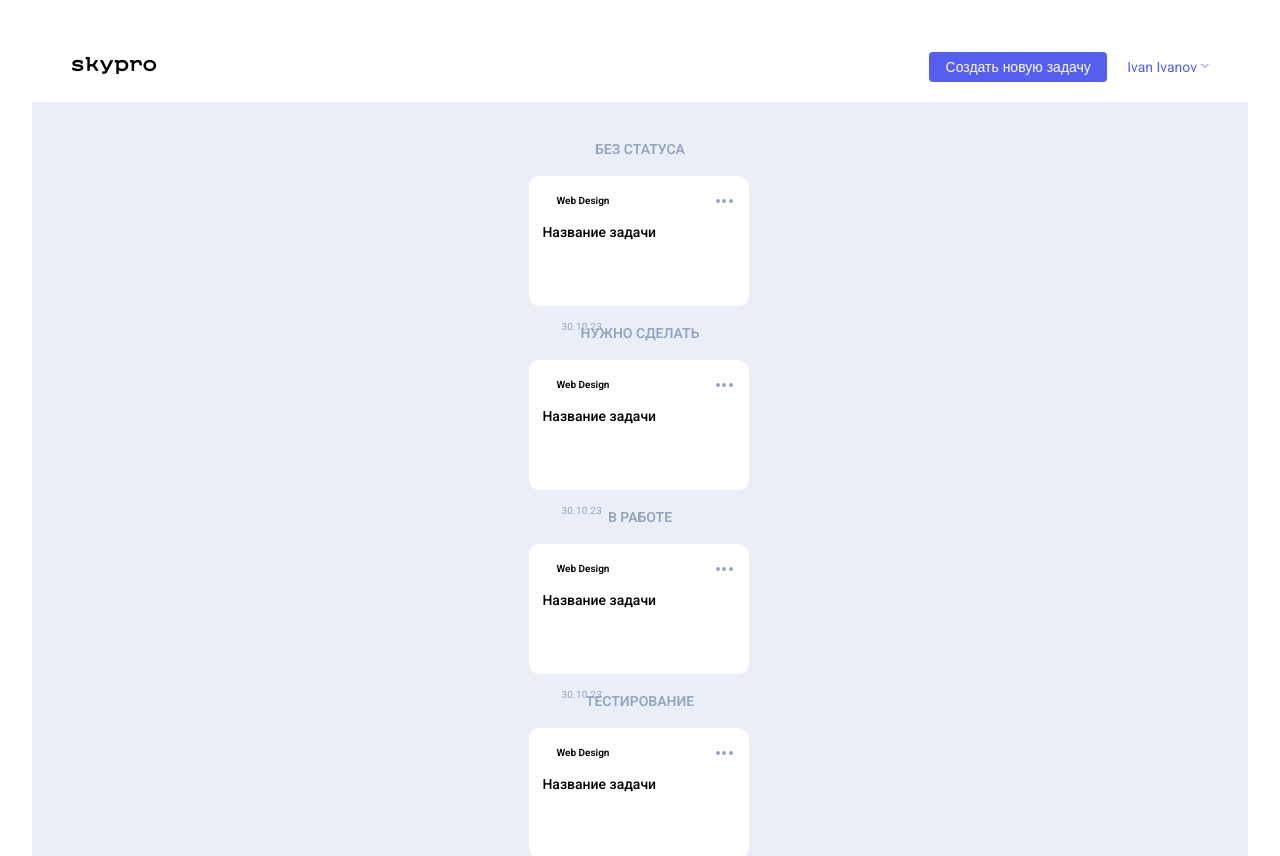
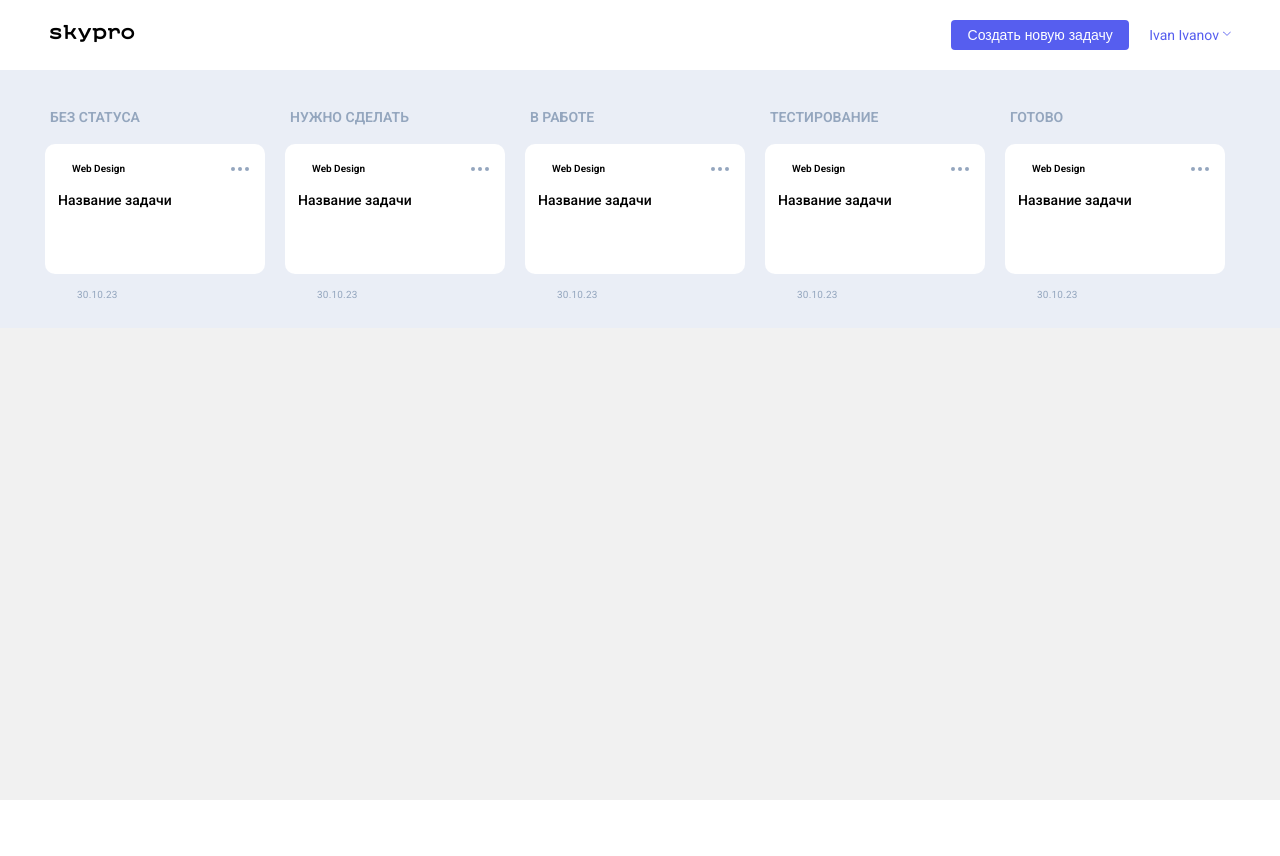
Before and after one commit to artem1v/skypro-kanban, a React (Vite) app: page / in a window 1280 px wide. Shown: the top 856 px of the page. After the commit the page ends 800 px from the top, so only its background shows below. Built offline with nearby package versions, Linux system fonts and the light colour scheme.

Commit message:
work on mistakes

```diff
--- a/src/App.css
+++ b/src/App.css
@@ -1,46 +1,3 @@
-#root {
-  max-width: 1280px;
-  margin: 0 auto;
-  padding: 2rem;
-  text-align: center;
-}
-
-.logo {
-  height: 6em;
-  padding: 1.5em;
-  will-change: filter;
-  transition: filter 300ms;
-}
-.logo:hover {
-  filter: drop-shadow(0 0 2em #646cffaa);
-}
-.logo.react:hover {
-  filter: drop-shadow(0 0 2em #61dafbaa);
-}
-
-@keyframes logo-spin {
-  from {
-    transform: rotate(0deg);
-  }
-  to {
-    transform: rotate(360deg);
-  }
-}
-
-@media (prefers-reduced-motion: no-preference) {
-  a:nth-of-type(2) .logo {
-    animation: logo-spin infinite 20s linear;
-  }
-}
-
-.card {
-  padding: 2em;
-}
-
-.read-the-docs {
-  color: #888;
-}
-
 /* вставленые стили ниже */
 
 * {
--- a/src/components/Main/Main.jsx
+++ b/src/components/Main/Main.jsx
@@ -6,12 +6,14 @@ export default function Main() {
     <main className="main">
       <div className="container">
         <div className="main__block">
+          <div className='main__content'>
           {/* Колонки будут здесь */}
           <Column title="Без статуса" />
           <Column title="Нужно сделать" />
           <Column title="В работе" />
           <Column title="Тестирование" />
           <Column title="Готово" />
+          </div>
         </div>
       </div>
     </main>
--- a/src/components/Popups/PopBrowse/PopBrowse.jsx
+++ b/src/components/Popups/PopBrowse/PopBrowse.jsx
@@ -35,8 +35,8 @@ export default function popBrowse() {
 							<div className="pop-browse__wrap">
 								<form className="pop-browse__form form-browse" id="formBrowseCard" action="#">
 									<div className="form-browse__block">
-										<label for="textArea01" className="subttl">Описание задачи</label>
-										<textarea className="form-browse__area" name="text" id="textArea01"  readonly placeholder="Введите описание задачи..."></textarea>
+										<label htmlFor="textArea01" className="subttl">Описание задачи</label>
+										<textarea className="form-browse__area" name="text" id="textArea01"  readOnly placeholder="Введите описание задачи..."></textarea>
 									</div>
 								</form>
 								<div className="pop-new-card__calendar calendar">
--- a/src/components/Popups/PopNewCard/PopNewCard.jsx
+++ b/src/components/Popups/PopNewCard/PopNewCard.jsx
@@ -9,14 +9,14 @@ export default function PopNewCard() {
 						<div className="pop-new-card__content">
 							<h3 className="pop-new-card__ttl">Создание задачи</h3>
 							<a href="#" className="pop-new-card__close">&#10006;</a>
-							<div className="pop-new-card__wrap">
+							<div className="pop-new-card__wrap">autofocus
 								<form className="pop-new-card__form form-new" id="formNewCard" action="#">
 									<div className="form-new__block">
-										<label for="formTitle" className="subttl">Название задачи</label>
-										<input className="form-new__input" type="text" name="name" id="formTitle" placeholder="Введите название задачи..." autofocus></input>
+										<label htmlFor="formTitle" className="subttl">Название задачи</label>
+										<input className="form-new__input" type="text" name="name" id="formTitle" placeholder="Введите название задачи..." autoFocus></input>
 									</div>
 									<div className="form-new__block">
-										<label for="textArea" className="subttl">Описание задачи</label>
+										<label htmlFor="textArea" className="subttl">Описание задачи</label>
 										<textarea className="form-new__area" name="text" id="textArea"  placeholder="Введите описание задачи..."></textarea>
 									</div>
 								</form>
```
